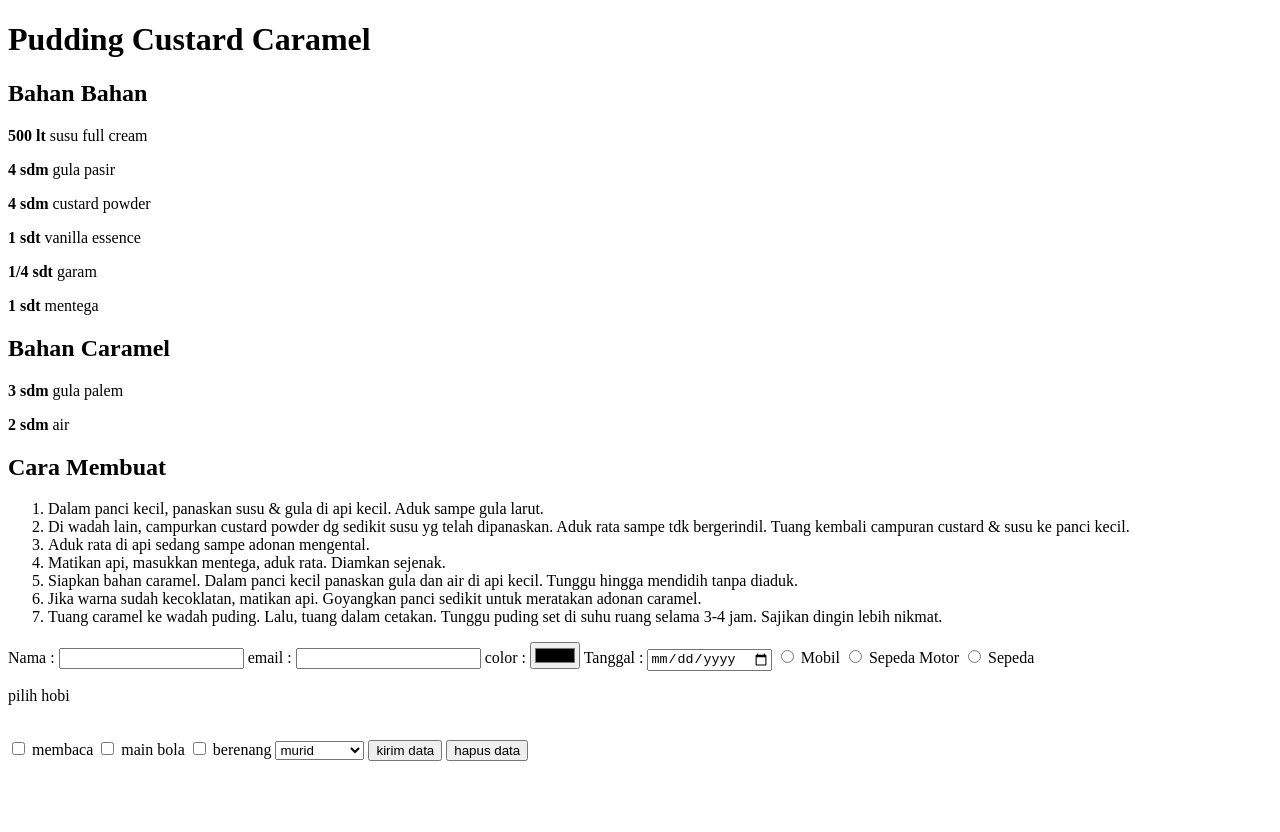
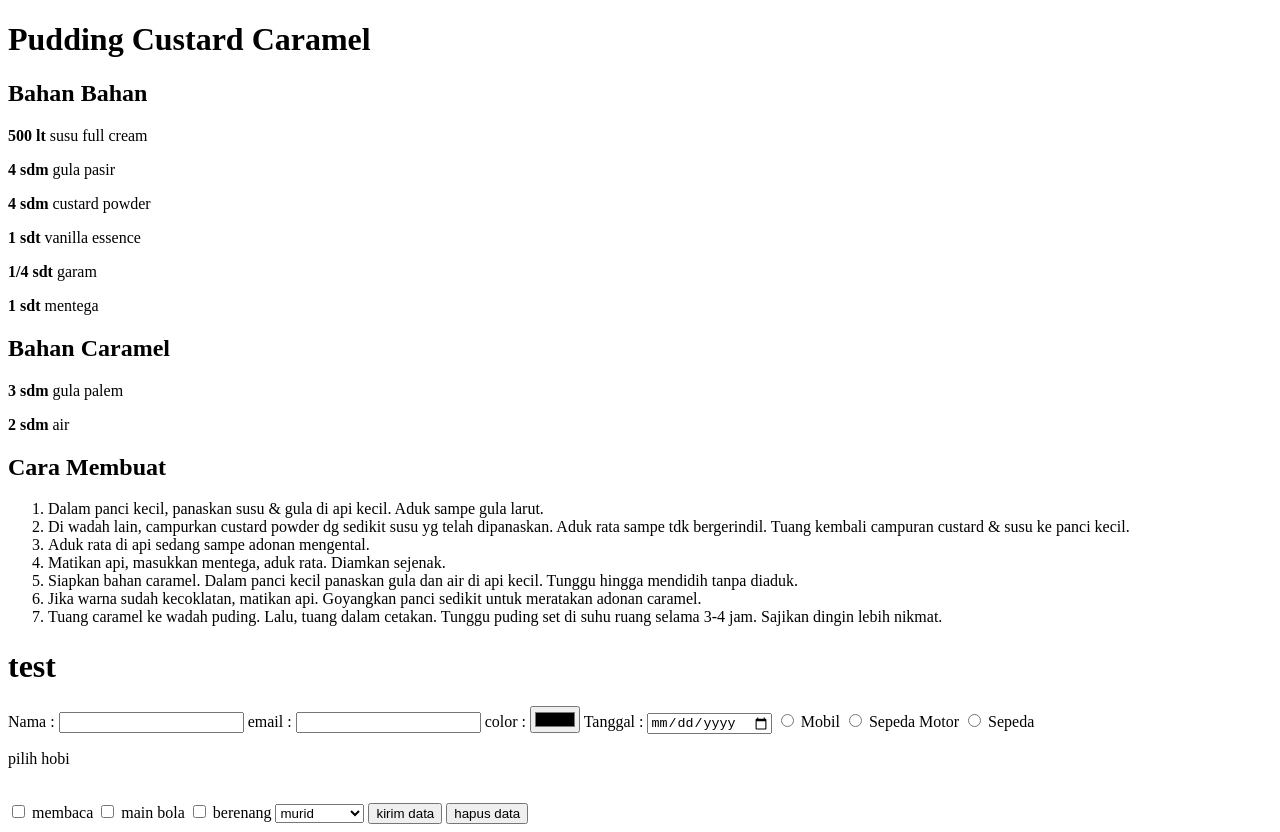
Before and after one commit to PawangAir/Project1, a plain HTML site: page index.html in a window 1280 px wide. Before the commit the page ends 800 px from the top, so only its background shows below. Drawn offline with Linux system fonts and the light colour scheme.

Commit message:
perubahan

```diff
--- a/index.html
+++ b/index.html
@@ -44,6 +44,10 @@
             </ol>
         </section>
     </main>
+
+    <header>
+        <h1>test</h1>
+    </header>
 
     <form action="data.html" method="post">
         <label for="">Nama : </label>
```
Also changed, not shown: data.html (+11 -0 lines).
